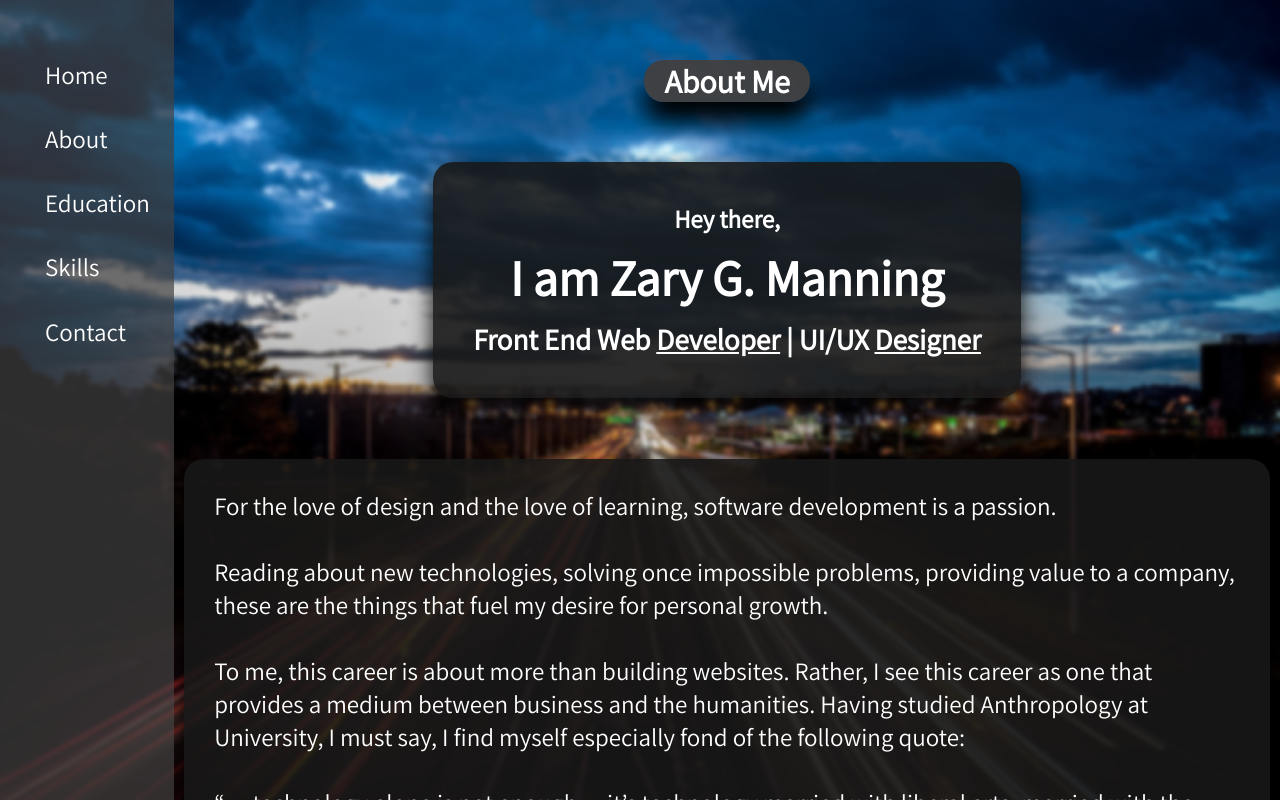
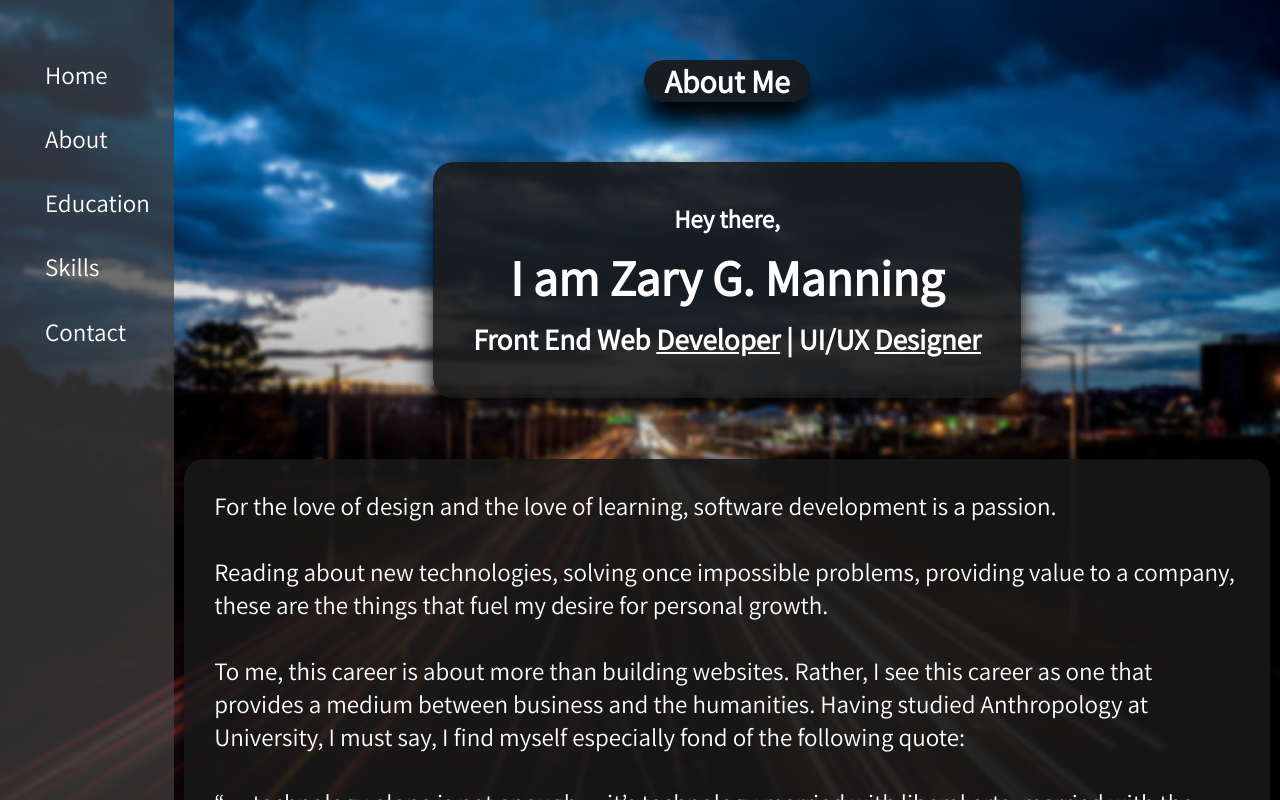
Before and after one commit to zm00622/lightstream-theme, a React (Create React App) app: page /about in a window 1280 px wide. Built offline with nearby package versions, Linux system fonts and the light colour scheme.

Commit message:
Subtopic CSS
This commit makes the subtopic container match the about container

```diff
--- a/src/App.css
+++ b/src/App.css
@@ -677,7 +677,7 @@ a {
   padding-left: 20px;
   padding-right: 20px;
   border-radius: 20px;
-  background: rgba(66, 64, 64, 0.95);
+  background: rgba(24, 24, 24, 0.90);
   margin:60px 10px 50px 10px !important;
   box-shadow: 0px 20px 25px black;
 }
```
